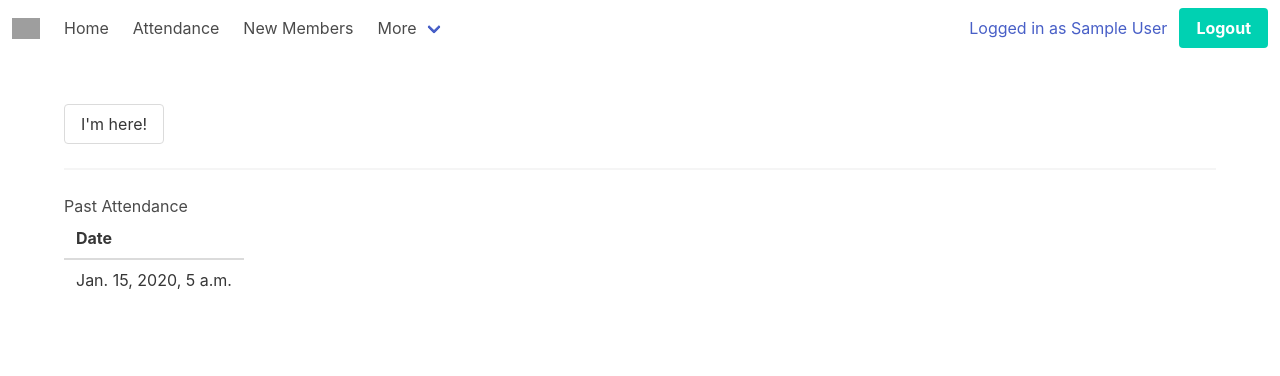
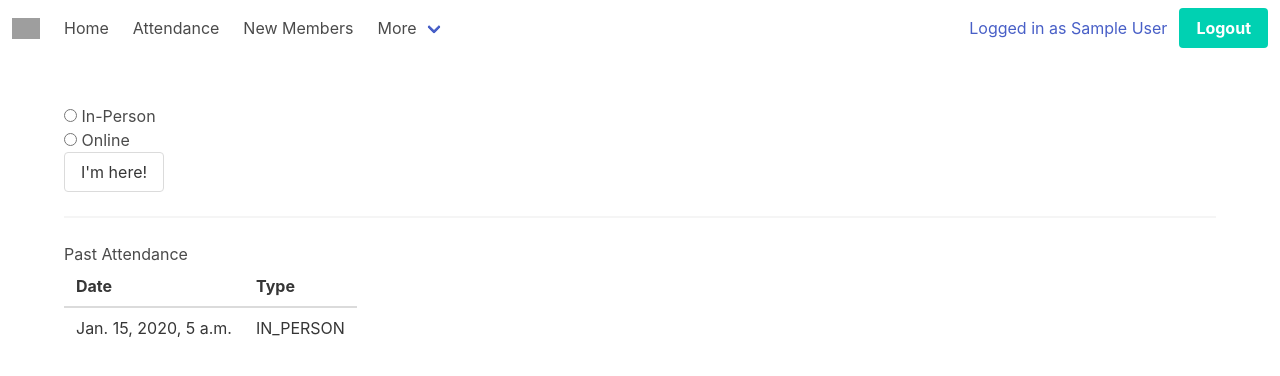
Before and after one commit to cscosu/auth, a Django app: page /attendance in a window 1280 px wide. Shown: the top 376 px of the page. Run offline with Django 3.2, Linux system fonts and the light colour scheme; a user stored in the database is signed in; tables that the repository leaves empty hold one stand-in row (values such as "Sample post"); grey boxes are pictures that could not be loaded.

Commit message:
Add in-person/online attendance question

```diff
--- a/auth_webapp/auth_webapp/models.py
+++ b/auth_webapp/auth_webapp/models.py
@@ -108,5 +108,10 @@ class AttendanceRecord(models.Model):
     user = models.ForeignKey(OSUUser, on_delete=models.CASCADE)
     date_recorded = models.DateTimeField()
 
+    ATTENDANCE_TYPE = models.TextChoices("AttendType", "IN_PERSON ONLINE DEFAULT")
+    attend_type = models.CharField(
+        max_length=20, choices=ATTENDANCE_TYPE.choices, default=ATTENDANCE_TYPE.DEFAULT
+    )
+
 
 # TODO: Add Meeting model and possible per-meeting survey questions or something
--- a/auth_webapp/auth_webapp/templates/attendance.html
+++ b/auth_webapp/auth_webapp/templates/attendance.html
@@ -3,6 +3,10 @@
 {% if can_attend %}
 <form action="{% url 'attend' %}" method="post">
     {% csrf_token %}
+    <input type="radio" id="in-person" name="attend_type" value="in-person" required>
+    <label for="in-person">In-Person</label><br>
+    <input type="radio" id="online" name="attend_type" value="online" required>
+    <label for="online">Online</label><br>
     <input class="button" type="submit" value="I'm here!">
 </form>
 {% else %}
@@ -12,11 +16,17 @@
 <h4>Past Attendance</h4>
 <table class="table">
     <thead>
-        <tr><th>Date</th></tr>
+        <tr>
+            <th>Date</th>
+            <th>Type</th>
+        </tr>
     </thead>
     <tbody>
         {% for a in attendance %}
-        <tr><td>{{ a.date_recorded }}</td></tr>
+        <tr>
+            <td>{{ a.date_recorded }}</td>
+            <td>{{ a.attend_type }}</td>
+        </tr>
         {% endfor %}
     </tbody>
 </table>
--- a/auth_webapp/auth_webapp/views.py
+++ b/auth_webapp/auth_webapp/views.py
@@ -157,9 +157,17 @@ def attendance(request):
 
 @require_http_methods(["POST"])
 def attend(request):
+    in_person = request.POST.get("attend_type", None) == "in-person"
+    attend_type = (
+        AttendanceRecord.ATTENDANCE_TYPE.IN_PERSON
+        if in_person
+        else AttendanceRecord.ATTENDANCE_TYPE.ONLINE
+    )
     if _user_can_submit_attendance(request.user):
         ar = AttendanceRecord(
-            user=request.user, date_recorded=datetime.datetime.now().astimezone(ohio_tz)
+            user=request.user,
+            date_recorded=datetime.datetime.now().astimezone(ohio_tz),
+            attend_type=attend_type,
         )
         ar.save()
     return redirect("attendance")
```
Also changed, not shown: auth_webapp/auth_webapp/migrations/0009_attendancerecord_attend_type.py (added).
